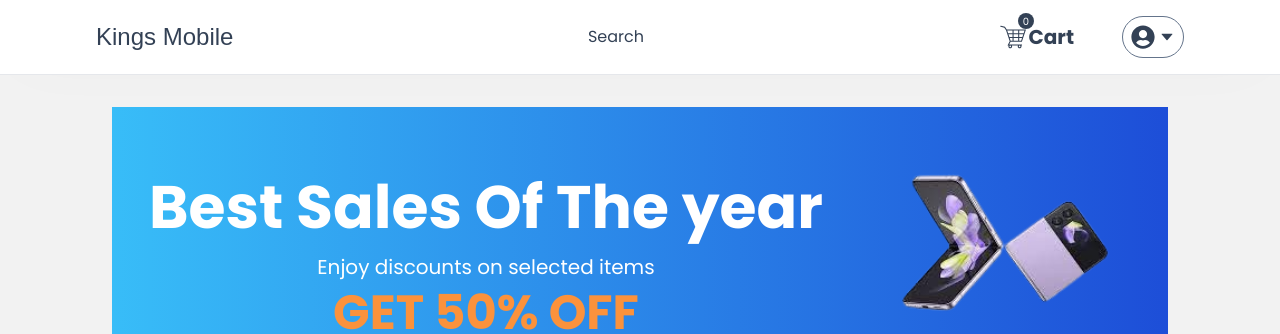
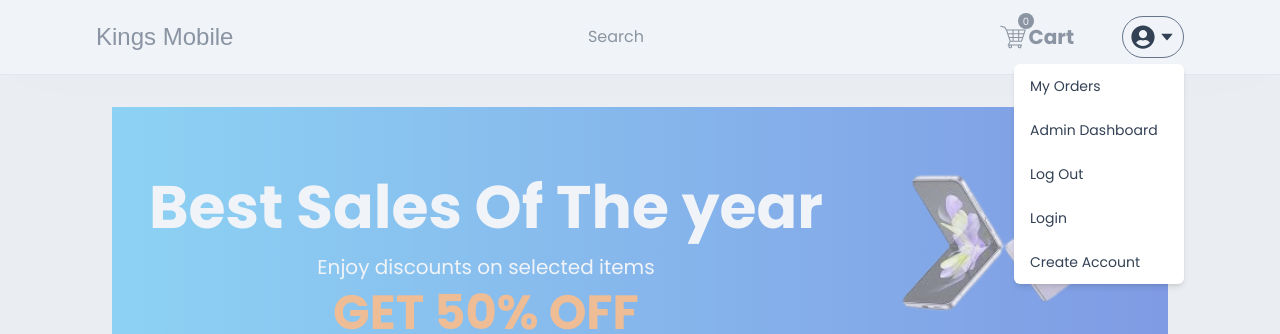
Before and after one commit to okoid721/Phone_Eccomerce, a Next.js app in the folder phone-eccomerce/: page / in a window 1280 px wide. Both pictures are taken after a click on the element 1153 px from the left and 37 px from the top of the page. Shown: the top 334 px of the page. Built offline with nearby package versions, Linux system fonts and the light colour scheme; a web font is replaced by a local one.

Commit message:
eccomerce

```diff
--- /dev/null
+++ b/phone-eccomerce/app/components/navbar/BackDrop.tsx
@@ -0,0 +1,16 @@
+import React from 'react';
+
+interface BackDropProps {
+  onClick: () => void;
+}
+
+const BackDrop: React.FC<BackDropProps> = ({ onClick }) => {
+  return (
+    <div
+      onClick={onClick}
+      className=" z-20 bg-slate-200 opacity-50 w-screen h-screen fixed top-0 left-0"
+    ></div>
+  );
+};
+
+export default BackDrop;
--- a/phone-eccomerce/app/components/navbar/UserMenu.tsx
+++ b/phone-eccomerce/app/components/navbar/UserMenu.tsx
@@ -4,6 +4,9 @@ import { useCallback, useState } from 'react';
 import Avatar from '../Avatar';
 import { AiFillCaretDown } from 'react-icons/ai';
 import Link from 'next/link';
+import MenuItem from './MenuItem';
+import { signOut } from 'next-auth/react';
+import BackDrop from './BackDrop';
 
 const UserMenu = () => {
   const [isOpen, setIsOpen] = useState(false);
@@ -21,13 +24,37 @@ const UserMenu = () => {
           <AiFillCaretDown />
         </div>
         {isOpen && (
-          <div className="absolute rounded-md shadow-md w-170px bg-white overflow-hidden right-0 top-12 text-sm flex flex-col cursor-pointer ">
+          <div className="absolute rounded-md shadow-md w-[170px] bg-white overflow-hidden right-0 top-12 text-sm flex flex-col cursor-pointer ">
             <div>
-              <Link href={'orders'}></Link>
+              <Link href={'/orders'}>
+                <MenuItem onClick={toggleOpen}>My Orders</MenuItem>
+              </Link>
+            </div>
+            <div>
+              <Link href={'/admin'}>
+                <MenuItem onClick={toggleOpen}>Admin Dashboard</MenuItem>
+              </Link>
+              <MenuItem
+                onClick={() => {
+                  toggleOpen();
+                  signOut();
+                }}
+              >
+                Log Out
+              </MenuItem>
+            </div>
+            <div>
+              <Link href={'/login'}>
+                <MenuItem onClick={toggleOpen}>Login</MenuItem>
+              </Link>
+              <Link href={'/register'}>
+                <MenuItem onClick={toggleOpen}>Create Account</MenuItem>
+              </Link>
             </div>
           </div>
         )}
       </div>
+      {isOpen ? <BackDrop onClick={toggleOpen} /> : null}
     </>
   );
 };
```
